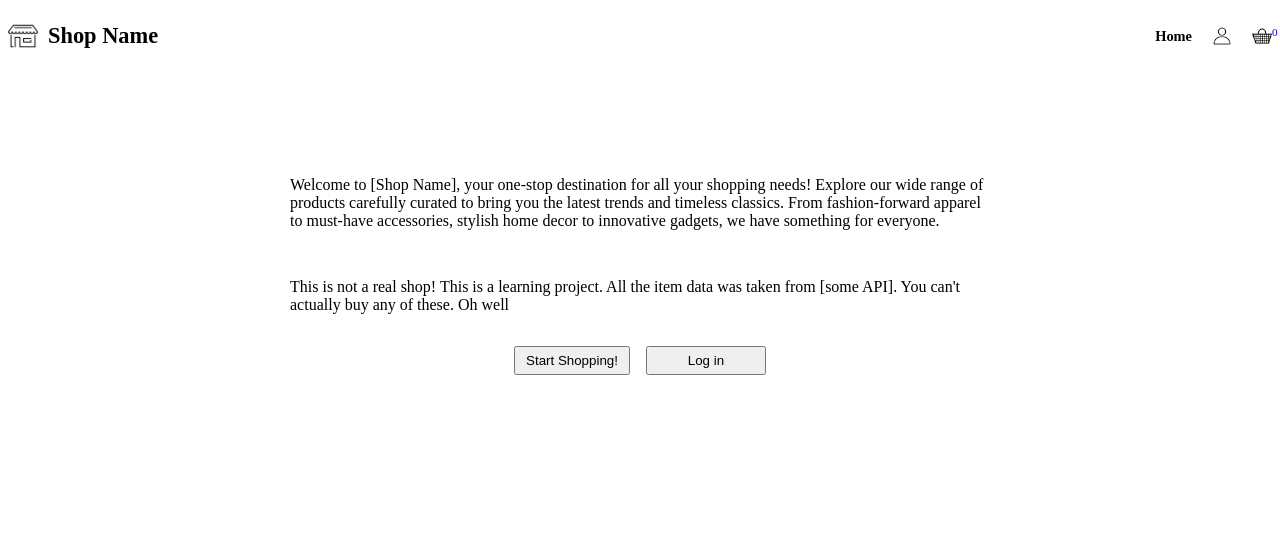
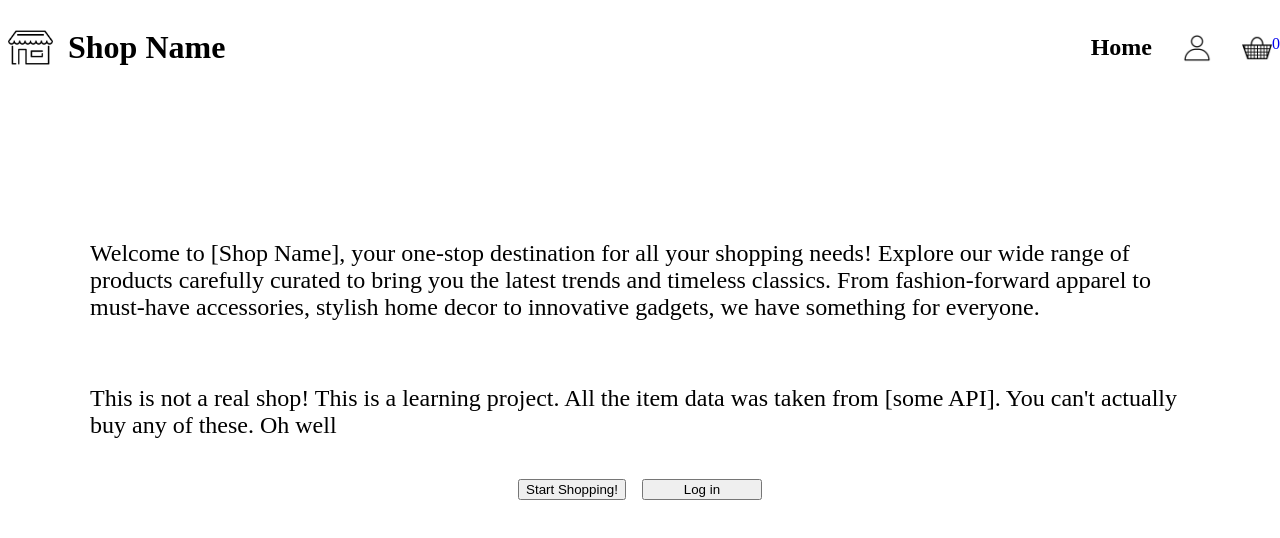
Before and after one commit to temmiecore/odinprj-shopping-cart, a React (Vite) app: page / in a window 1280 px wide. Shown: the top 538 px of the page. Built offline with nearby package versions, Linux system fonts and the light colour scheme; no server answers; the HTML template or start-up script is replaced by a standard one.

Commit message:
Fix scaled styling

```diff
--- a/src/components/Button.jsx
+++ b/src/components/Button.jsx
@@ -1,5 +1,4 @@
 import { Link } from "react-router-dom";
-import "../styles/Button.css"
 
 function Button({ text, isLink, to, onClick }) {
     return <>
--- a/src/components/header/Header.jsx
+++ b/src/components/header/Header.jsx
@@ -1,6 +1,7 @@
 import Nav from "./Nav";
 import "../../styles/Header.css"
 import { Link } from "react-router-dom";
+import store from "../../assets/store.png";
 
 function Header({
     headerTitle,
@@ -8,7 +9,7 @@ function Header({
 }) {
     return <header>
         <div>
-            <Link to="store"><img className="header-img" src="src/assets/store.png" alt="header image"/></Link>
+            <Link to="store"><img className="header-img" src={store} alt="header image"/></Link>
             <h1 className="header-title">{headerTitle}</h1>
         </div>
         <Nav shoppingCartItems={shoppingCartItems}/>
--- a/src/components/header/Nav.jsx
+++ b/src/components/header/Nav.jsx
@@ -1,4 +1,6 @@
 import { Link, useLocation } from "react-router-dom";
+import profile from "../../assets/profile.png";
+import cart from "../../assets/cart.png";
 
 function Nav({ shoppingCartItems }) {
     let location = useLocation();
@@ -15,10 +17,10 @@ function Nav({ shoppingCartItems }) {
             </Link>
 
             <Link to="profile">
-                <img src="src/assets/profile.png" alt="profile" />
+                <img src={profile} alt="profile" />
             </Link>
             <Link className="nav-cart" to="cart">
-                <img src="src/assets/cart.png" alt="shopping cart" />
+                <img src={cart} alt="shopping cart" />
                 <small>{countItems()}</small>
             </Link>
         </nav>
--- a/src/styles/Button.css
+++ /dev/null
@@ -1,3 +0,0 @@
-button {
-    padding: 5px 10px;
-}
--- a/src/styles/CartCheckout.css
+++ b/src/styles/CartCheckout.css
@@ -13,8 +13,6 @@
     flex-shrink: 0.6;
 }
 
-
-
 .cart-checkout button {
     margin-top: 10px;
 }
--- a/src/styles/CartItems.css
+++ b/src/styles/CartItems.css
@@ -9,7 +9,7 @@
 .cart-item {
     padding: 1em;
     display: flex;
-    gap: 20px;
+    gap: 30px;
     border: 1px solid gray;
 }
 
@@ -18,28 +18,29 @@
     flex-wrap: wrap;
     align-items: center;
     gap: 5px;
-    font-size: 0.9em;
+    font-size: 1.3em;
 }
 
 .cart-item-qty input {
-    max-width: 60px;
+    font-size: 0.9em;
+    max-width: 100px;
 }
 
 .item-price {
     margin-top: 5px;
-    justify-self: end;
-    align-self: flex-end;
 }
 
 .cart-item-qty button {
     padding: 0;
-    width: 20px;
+    width: 30px;
+    height: 30px;
+    font-size: 1em;
 }
 
 .cart-item-image-container {
     align-self: center;
     display: flex;
     justify-content: center;
-    max-width: 100px;
-    height: 130px;
+    max-width: 150px;
+    height: 195px;
 }
--- a/src/styles/Header.css
+++ b/src/styles/Header.css
@@ -10,31 +10,31 @@ header a {
 }
 
 .header-title {
-    font-size: 1.4em;
+    font-size: 2em;
 }
 
 .header-img {
-    width: 30px;
-    height: 30px;
+    width: 45px;
+    height: 45px;
 }
 
 header > div {
     display: flex;
     align-items: center;
-    gap: 10px;
+    gap: 15px;
 }
 
 nav {
     display: flex;
-    gap: 20px;
+    gap: 30px;
 }
 
 nav img {
-    width: 20px;
+    width: 30px;
 }
 
 .nav-store {
-    font-size: 0.6em;
+    font-size: 1em;
     color: black;
     text-decoration: none;
 }
@@ -44,14 +44,14 @@ nav img {
 }
 
 small {
-    font-size: 0.7em;
+    font-size: 1em;
     position: absolute;
     text-decoration: none;
-    left: 20px;
-    top: 10px;
+    left: 30px;
+    top: 20px;
 }
 
-@media screen and (max-width: 350px) {
+@media screen and (max-width: 500px) {
     .header-title {
         display: none;
     }
--- a/src/styles/Homepage.css
+++ b/src/styles/Homepage.css
@@ -1,5 +1,5 @@
 .homepage {
-    padding-top: 6em;
+    padding-top: 8em;
     display: flex;
     flex-direction: column;
     gap: 1em;
@@ -7,7 +7,8 @@
 }
 
 .homepage p {
-    max-width: 700px;
+    max-width: 1100px;
+    font-size: 1.5em;
 }
 
 .homepage > div {
--- a/src/styles/Item.css
+++ b/src/styles/Item.css
@@ -16,7 +16,7 @@
 
 .item-name,
 .item-price {
-    font-size: 0.9em;
+    font-size: 1.3em;
 }
 
 .item-price {
--- a/src/styles/StoreSection.css
+++ b/src/styles/StoreSection.css
@@ -1,5 +1,5 @@
 .store-section {
     display: grid;
-    grid-template-columns: repeat(auto-fit, minmax(200px, 1fr));
+    grid-template-columns: repeat(auto-fit, minmax(300px, 1fr));
     gap: 10px;
 }
--- a/src/styles/index.css
+++ b/src/styles/index.css
@@ -8,13 +8,27 @@
 
 .app {
     margin: auto;
-    max-width: 1000px;
+    max-width: 1500px;
     padding: 1em 1.5em;
+}
+
+h2 {
+    font-size: 2em;
+}
+
+p {
+    font-size: 1.5em;
+}
+
+button {
+    font-family: "Abel", sans-serif;
+    font-size: 1.4em;
+    padding: 8px 15px;
 }
 
 .divider {
     border: 1px solid gray;
-    max-width: 1000px;
+    max-width: 1500px;
     margin: 1em 0;
 }
 
```
